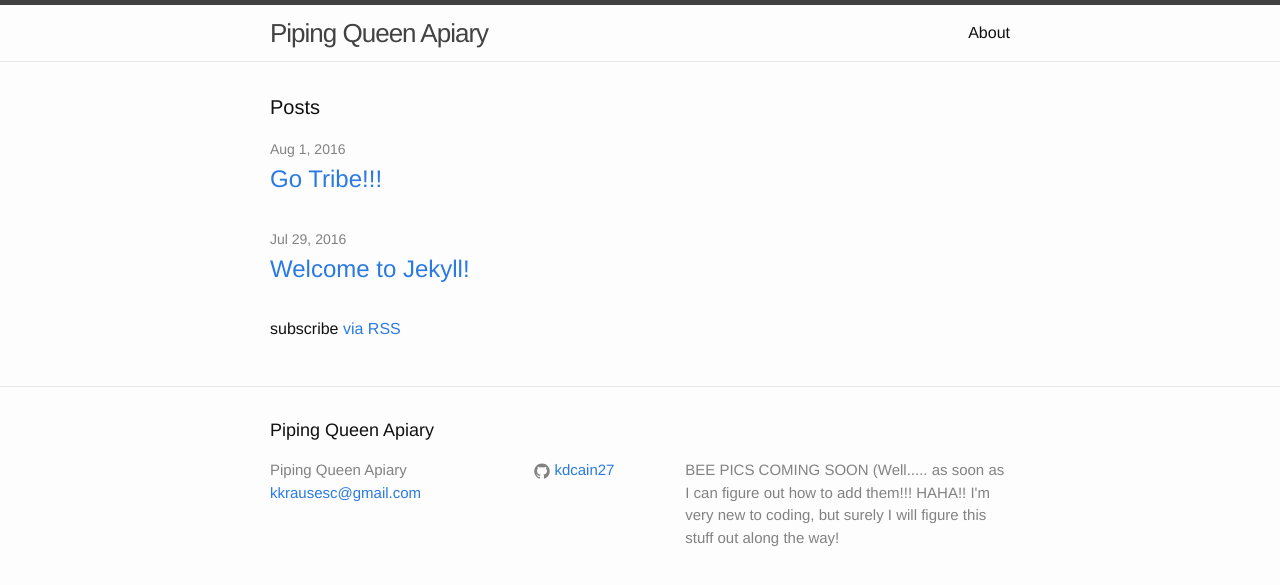
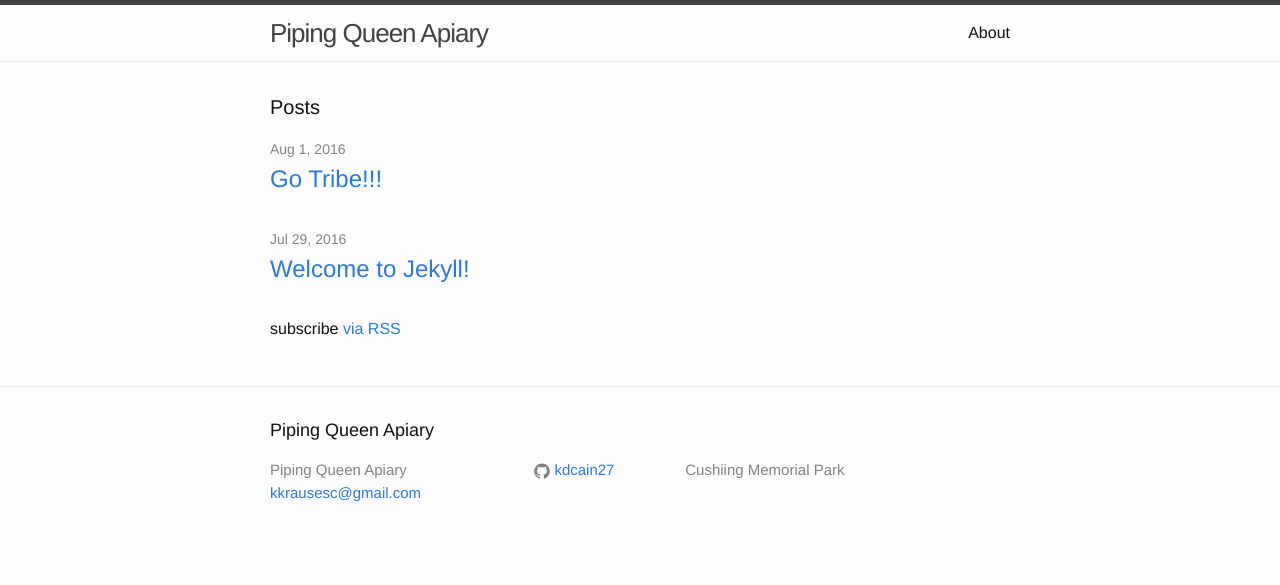
Before and after one commit to kdcain27/kdcain27.github.io, a Jekyll site: the page built from index.html, in a window 1280 px wide. Shown: the top 585 px of the page. Built offline with Jekyll 4.4.1, drawn with Linux system fonts in a browser that asks for light colours.

Commit message:
Update _config.yml

```diff
--- a/_config.yml
+++ b/_config.yml
@@ -9,8 +9,7 @@
 title: Piping Queen Apiary
 email: kkrausesc@gmail.com
 description: > # this means to ignore newlines until "baseurl:"
-  BEE PICS COMING SOON (Well..... as soon as I can figure out how to add them!!! HAHA!!
-  I'm very new to coding, but surely I will figure this stuff out along the way!
+  Cushiing Memorial Park
 baseurl: "" # the subpath of your site, e.g. /blog
 url: "WWW.PIPINGQUEEN.NET" # the base hostname & protocol for your site
 twitter_username:
```
